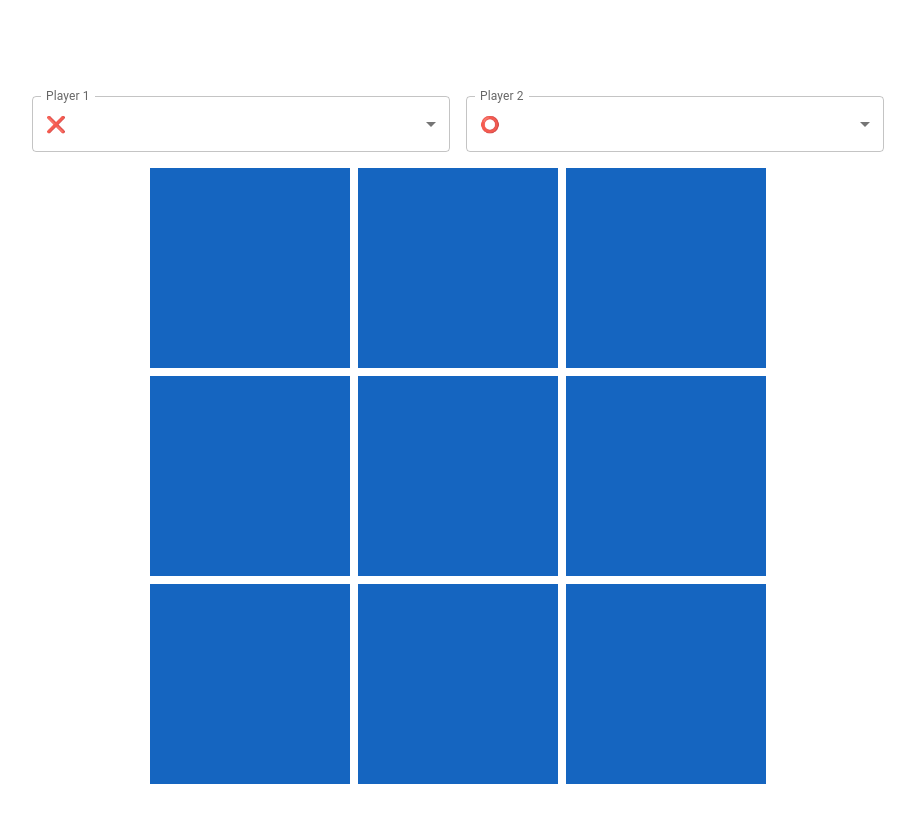
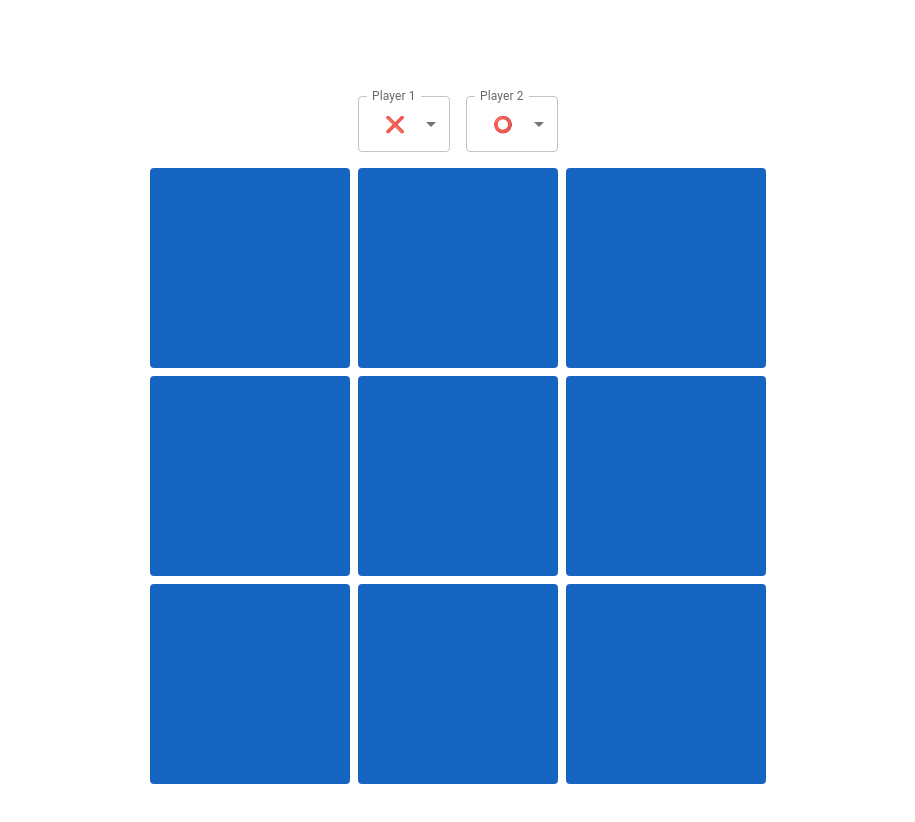
Before and after one commit to mailauki/tic-tac-toe-v2, a Next.js app: page /1_player in a window 1280 px wide. Shown: the top 822 px of the page, without its empty margins (182-1097 px from the left). Built offline with nearby package versions, Linux system fonts and the light colour scheme.

Commit message:
Add token adding

```diff
--- a/app/1_player/page.js
+++ b/app/1_player/page.js
@@ -6,7 +6,7 @@ import styles from '../page.module.css'
 
 import { tokens } from '../utils/tokens'
 
-import { AppBar, Box, Card, CardContent, FormControl, Grid, InputLabel, MenuItem, Select, Stack, Toolbar } from '@mui/material';
+import { Box, Button, FormControl, InputLabel, MenuItem, Select, Stack } from '@mui/material'
 
 export default function Home() {
   const [token1, setToken1] = useState({ name: "X", icon: "❌" });
@@ -20,9 +20,23 @@ export default function Home() {
     setToken2(tokens.find((token) => token.name === event.target.value));
   }
 
+  const emptyBoard = [...Array(9)].map((token) => token = tokens[0])
+  const [board, setBoard] = useState(emptyBoard)
+  const newBoard = [...board]
+
+  function handleAddToken(index) {
+    newBoard.splice([index], 1, token1)
+    setBoard(newBoard)
+  }
+
   return (
     <main className={styles.main}>
-      <Stack spacing={2} direction='row' width='100%' sx={{ mb: 2 }}>
+      <Stack
+        spacing={2}
+        direction='row'
+        width='200px'
+        sx={{ mb: 2, textAlign: 'center' }}
+      >
         <FormControl fullWidth>
           <InputLabel id="token-1-select-label">Player 1</InputLabel>
           <Select
@@ -34,7 +48,11 @@ export default function Home() {
               <MenuItem
                 key={`1_${token.name}`}
                 value={token.name}
-                sx={{ display: token.icon === 'ㅤ' ? 'none' : '' }}
+                sx={{
+                  display: token.icon === 'ㅤ' ? 'none' : '',
+                  justifyContent: 'center'
+                }}
+                disabled={token.name === token2.name}
               >
                 {token.icon}
               </MenuItem>
@@ -53,7 +71,11 @@ export default function Home() {
               <MenuItem
                 key={`1_${token.name}`}
                 value={token.name}
-                sx={{ display: token.icon === 'ㅤ' ? 'none' : '' }}
+                sx={{
+                  display: token.icon === 'ㅤ' ? 'none' : '',
+                  justifyContent: 'center'
+                }}
+                disabled={token.name === token1.name}
               >
                 {token.icon}
               </MenuItem>
@@ -63,9 +85,11 @@ export default function Home() {
       </Stack>
 
       <Box className={styles.board}>
-        {[...Array(9)].map((_, index) =>
+        {newBoard.map((token, index) =>
           <Box
-          key={index}
+            key={index}
+            component={Button}
+            onClick={() => handleAddToken(index)}
             className={styles.tile}
             sx={{
               backgroundColor: 'primary.dark',
@@ -75,34 +99,10 @@ export default function Home() {
               }
             }}
           >
-            <p className={styles.token}>{tokens[0].icon}</p>
+            <p className={styles.token}>{token.icon}</p>
           </Box>
         )}
       </Box>
-
-      {/* <Grid container spacing={2} alignItems='stretch'>
-        {[...Array(9)].map((_, index) =>
-          <Grid
-            item
-            key={index}
-            xs={4}
-          >
-            <Box
-              className={styles.tile}
-              sx={{
-                color: token1.icon === '_' ? 'transparent' : 'inherit',
-                backgroundColor: 'primary.dark',
-                '&:hover': {
-                  backgroundColor: 'primary.main',
-                  opacity: [0.9, 0.8, 0.7],
-                }
-              }}
-            >
-              <p className={styles.token}>{token1.icon}</p>
-            </Box>
-          </Grid>
-        )}
-      </Grid> */}
     </main>
   )
 }
```
